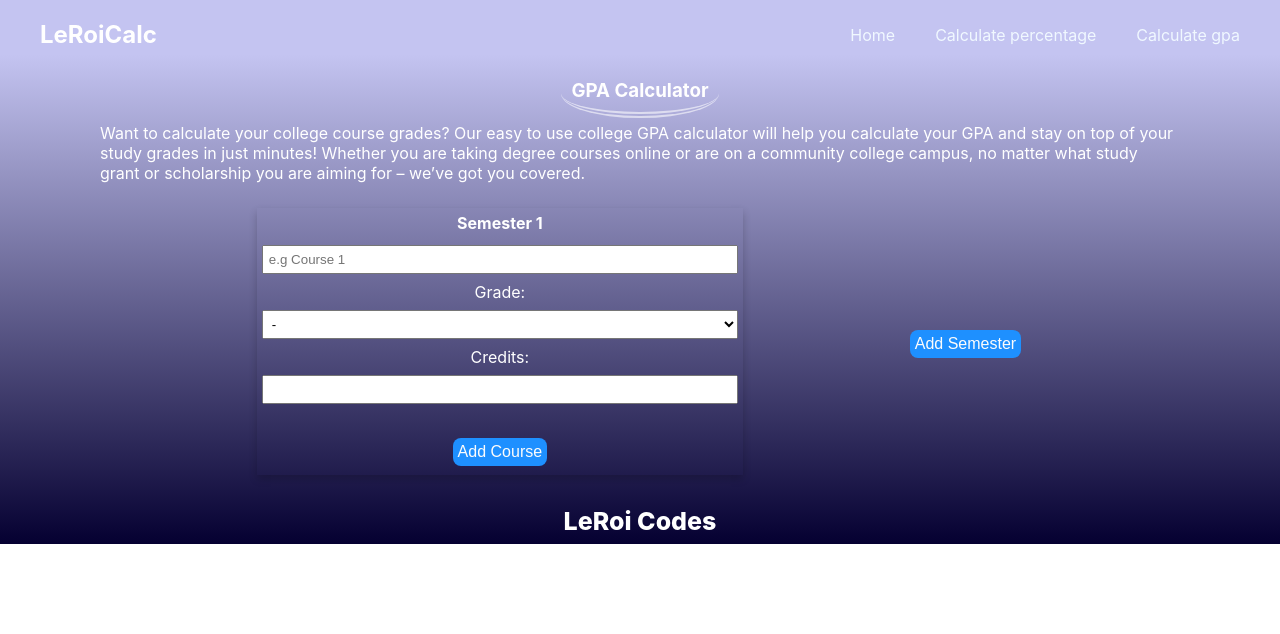
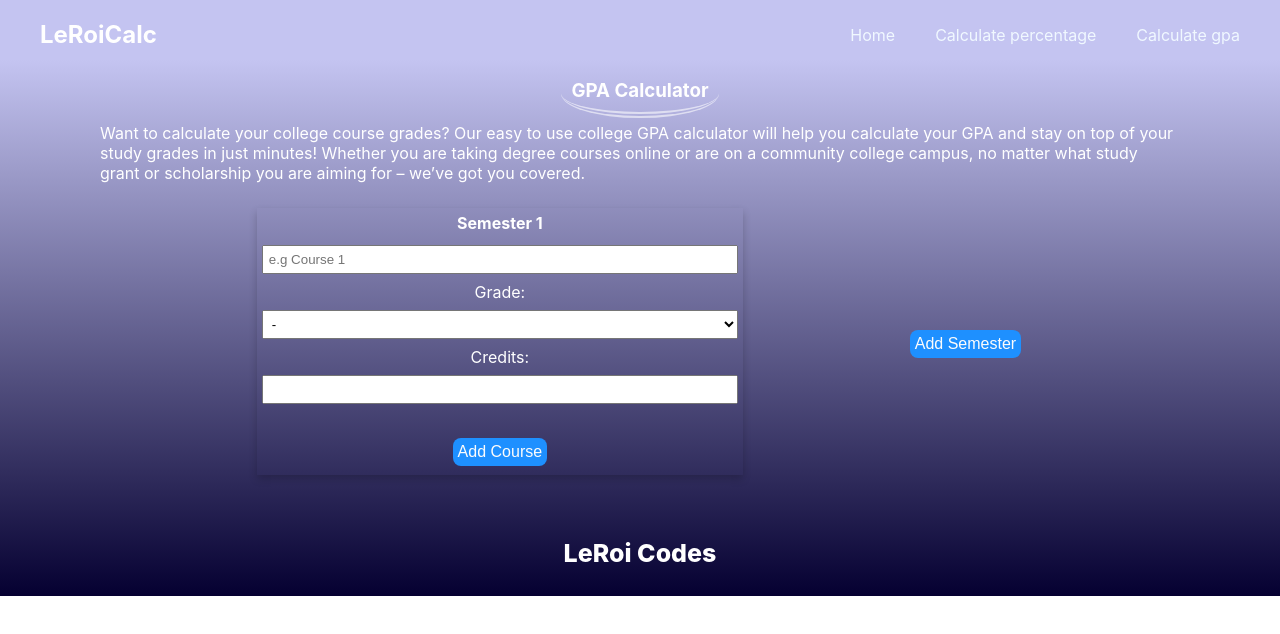
Before and after one commit to LeRoiCodes/calculate_app, a React (Create React App) app: page /gpa-calc in a window 1280 px wide. Shown: the top 634 px of the page. Built offline with nearby package versions, Linux system fonts and the light colour scheme; the HTML template or start-up script is replaced by a standard one.

Commit message:
fix: style correction for page width

```diff
--- a/src/index.css
+++ b/src/index.css
@@ -148,6 +148,10 @@ img {
   color: rgb(255, 255, 255);
 }
 
+.page footer {
+  margin-bottom: 20px;
+}
+
 button {
   background-color: dodgerblue;
   border: none;
@@ -163,10 +167,11 @@ button {
 
 .gpa-calc {
   padding: 0 20px;
-  height: fit-content;
+  height: auto;
   display: flex;
   flex-direction: column;
   align-items: center;
+  margin-bottom: 50px;
 }
 
 .gpa-title {
```
